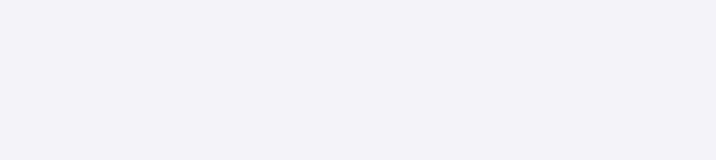
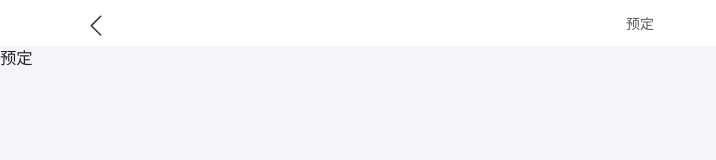
Before and after one commit to focusdroid/aujiazufang-ReactTypescript, a React app: page /booking in a window 1280 px wide. Shown: the top 160 px of the page, without its empty margins (0-716 px from the left). Built offline with nearby package versions, Linux system fonts and the light colour scheme.

Commit message:
新增客户订单页面

```diff
--- a/src/Router.tsx
+++ b/src/Router.tsx
@@ -14,6 +14,7 @@ const Auth = lazy(() => import('./components/user/auth/Auth'))
 const NewHouse = lazy(() => import('./components/user/newhouse/NewHouse'))
 const MyHouse = lazy(() => import('./components/user/myhouse/MyHouse'))
 const Lorders = lazy(() => import('./components/user/lorders/Lorders'))
+const Booking = lazy(() => import('./components/user/booking/Booking'))
 
 
 const Router = () => {
@@ -33,6 +34,7 @@ const Router = () => {
                     <Route path={'/newhouse'} component={NewHouse}></Route>
                     <Route path={'/myhouse'} component={MyHouse}></Route>
                     <Route path={'/lorders'} component={Lorders}></Route>
+                    <Route path={'/booking'} component={Booking}></Route>
                     <Route path={'/hello'} component={Hello}></Route>
                 </Switch>
             </Suspense>
--- /dev/null
+++ b/src/components/user/booking/Booking.tsx
@@ -0,0 +1,12 @@
+import React, { Fragment } from 'react'
+
+import TitleBar from "../../../plugin/titleBar/TitleBar";
+
+const Booking = () => {
+    return (<Fragment>
+        <TitleBar title={'预定'}/>
+        <h3>预定</h3>
+    </Fragment>)
+}
+
+export default Booking
--- a/src/components/user/detail/Detail.tsx
+++ b/src/components/user/detail/Detail.tsx
@@ -1,4 +1,5 @@
 import React, { Fragment } from 'react'
+import { Link } from 'react-router-dom'
 import TitleBar from "../../../plugin/titleBar/TitleBar";
 import bugImg from '../../../static/images/img2.png'
 import img from '../../../static/images/img.jpg'
@@ -90,7 +91,7 @@ const Detail = () => {
                         <div>
                             <ul>
                                 <li>
-                                    <div style={{padding: '0 10px;'}} className={`${detail.display} ${detail.jcsb}`}>
+                                    <div style={{padding: '0 10px'}} className={`${detail.display} ${detail.jcsb}`}>
                                         <p>tree</p>
                                         <p>2002-05-02 12:21:56</p>
                                     </div>
@@ -107,7 +108,7 @@ const Detail = () => {
             </div>
             {/*房屋信息end*/}
             {<div className={`${detail.btn} ${detail.btnposition}`}>
-                <button className={detail.button}>即刻预定</button>
+                <Link to={'/booking'}><button className={detail.button}>即刻预定</button></Link>
             </div>}
         </div>
     </Fragment>)
--- a/src/components/user/lorders/Lorders.tsx
+++ b/src/components/user/lorders/Lorders.tsx
@@ -140,6 +140,7 @@ const Lloaders = () => {
                 </li>
             </ul>
         </div>
+
         <h2>客户订单</h2>
     </Fragment>)
 }
--- a/src/style/less/base.module.less
+++ b/src/style/less/base.module.less
@@ -1,4 +1,7 @@
 @import './common';
+.hidden {
+  display: none;
+}
 .backred {
   background-color: red;
 }
```
